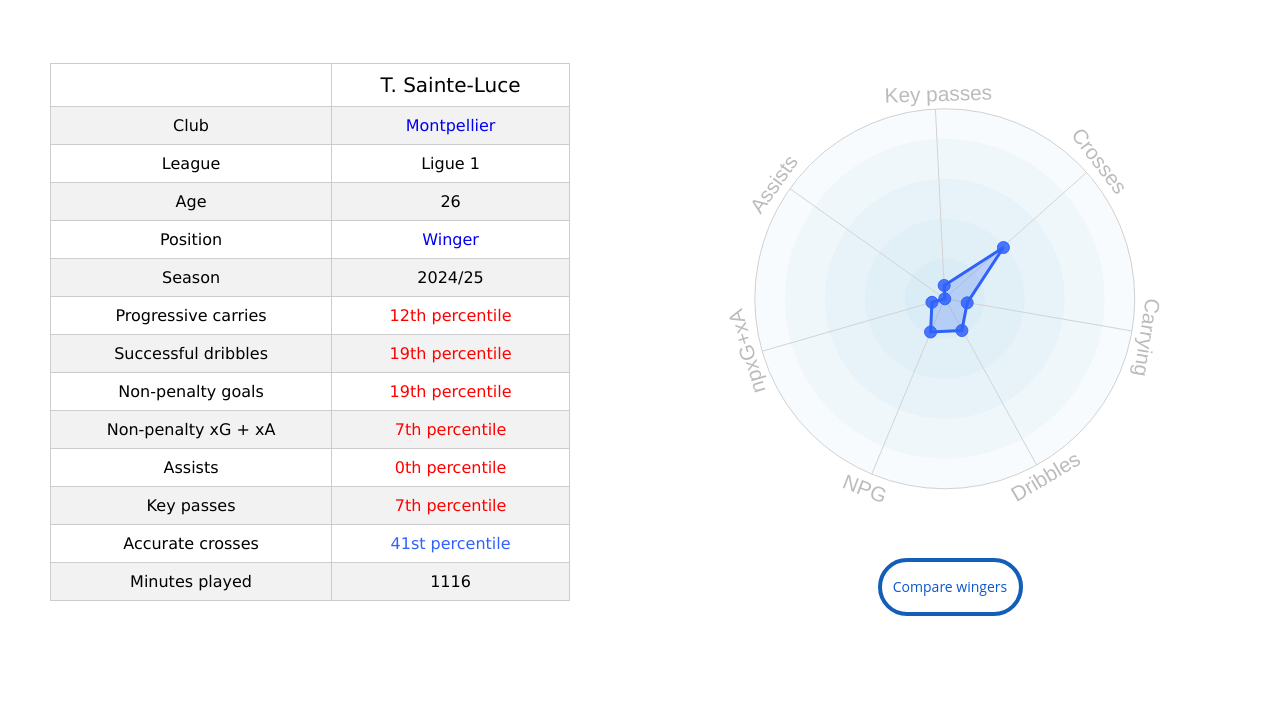
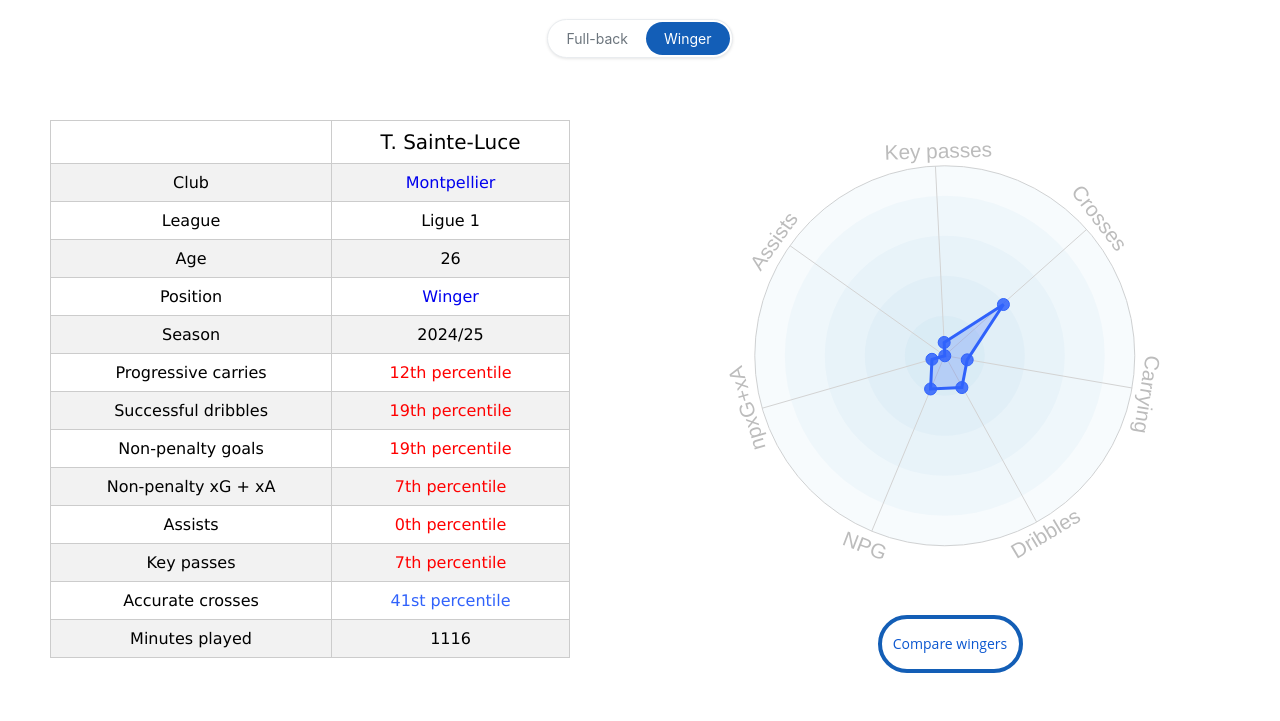
Before and after one commit to ohlitmybad/T_Sainte_Luce_Winger_stats, a plain HTML site: page index.html in a window 1280 px wide. Shown: the part 70-791 px from the top of the page. Drawn offline with nearby package versions, Linux system fonts and the light colour scheme; no server answers; a script that the page names is missing.

Commit message:
Update index.html

```diff
--- a/index.html
+++ b/index.html
@@ -705,10 +705,71 @@
     </div>
   </div></div>
 </header>
+    <div class="position-toggle-container">
+        <div class="position-toggle">
+            <a href="https://datamb.football/T_Sainte_Luce_Full-back_stats" class="position-btn">Full-back</a><a href="https://datamb.football/T_Sainte_Luce_Winger_stats" class="position-btn active">Winger</a>
+        </div>
+    </div>
+
 <script async src="https://pagead2.googlesyndication.com/pagead/js/adsbygoogle.js?client=ca-pub-7677714701428206"
      crossorigin="anonymous"></script>
      <script src="https://cdnjs.cloudflare.com/ajax/libs/xlsx/0.16.9/xlsx.full.min.js"></script>
-</head>
+
+    <style>
+    /* Position Toggle Styles */
+    .position-toggle-container {
+        display: flex;
+        justify-content: center;
+        margin: 10px 0 8px 0;
+        padding: 0 20px;
+    }
+
+    /* Mobile responsive */
+    @media only screen and (max-width: 1048px) {
+        .position-toggle-container {
+            margin: 8px 0 -25px 0;
+        }
+    }
+
+    .position-toggle {
+        display: flex;
+        background: white;
+        border: 1px solid #e9ecef;
+        border-radius: 20px;
+        overflow: hidden;
+        box-shadow: 0 1px 3px rgba(0,0,0,0.1);
+        gap: 2px;
+        padding: 2px;
+    }
+
+    .position-btn {
+        padding: 8px 16px;
+        border: none;
+        background: transparent;
+        cursor: pointer;
+        font-family: -apple-system, BlinkMacSystemFont, 'Segoe UI', Roboto, Oxygen, Ubuntu, Cantarell, 'Helvetica Neue', sans-serif;
+        font-size: 14px;
+        font-weight: 400;
+        color: #6c757d;
+        transition: all 0.15s ease-in-out;
+        text-decoration: none;
+        display: inline-block;
+        min-width: 80px;
+        text-align: center;
+        white-space: nowrap;
+        border-radius: 18px;
+        box-sizing: border-box;
+    }
+
+    .position-btn.active {
+        background: #135eb7;
+        color: white;
+        text-decoration: none;
+        padding: 8px 18px;
+        pointer-events: none;
+    }
+    </style>
+    </head>
 
 <script async src="https://www.googletagmanager.com/gtag/js?id=G-PSBMXX80EF"></script>
 <script>
```
